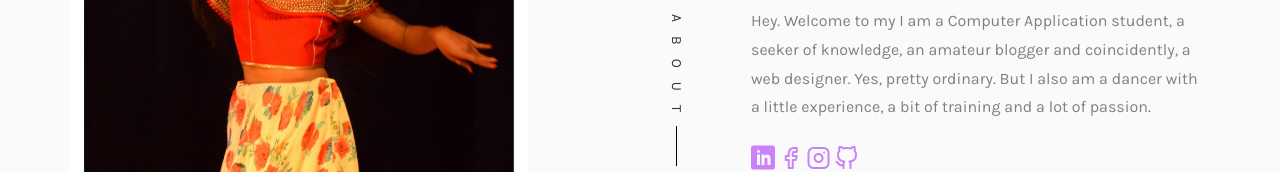
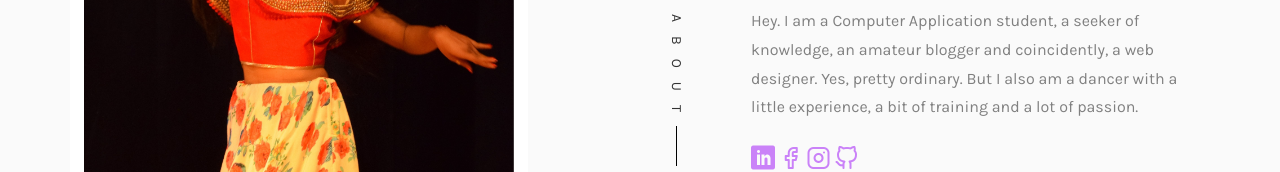
Before and after one commit to parulag1404/parulag1404.github.io, a plain HTML site: page index.html in a window 1280 px wide. Shown: the part 371-543 px from the top of the page. Drawn offline with nearby package versions, Linux system fonts and the light colour scheme; files whose address does not match are found by name; a web font is replaced by a local one.

Commit message:
Update index.html

```diff
--- a/index.html
+++ b/index.html
@@ -110,7 +110,7 @@
 								<div class="rotate">
 									<h2 class="heading">About</h2>
 								</div>
-								<p>Hey. Welcome to my  I am a Computer Application student, a seeker of knowledge, an amateur blogger and coincidently, a web designer. Yes, pretty ordinary. But I also am a dancer with a little experience, a bit of training and a lot of passion.</p>
+								<p>Hey. I am a Computer Application student, a seeker of knowledge, an amateur blogger and coincidently, a web designer. Yes, pretty ordinary. But I also am a dancer with a little experience, a bit of training and a lot of passion.</p>
 								<p class="colorlib-social-icons">
 									<a href="https://linkedin.com/in/parulagrawal1404?fbclid=IwAR0TfDwfnqd14MaV9wjwiroylOO5XRrvbQHhCZXqldVzPH4Id8XCGtAYLTk"><i class="icon-linkedin"></i></a>
 									<a href="https://www.facebook.com/parul.agrawal.5070"><i class="icon-facebook3"></i></a>
```
